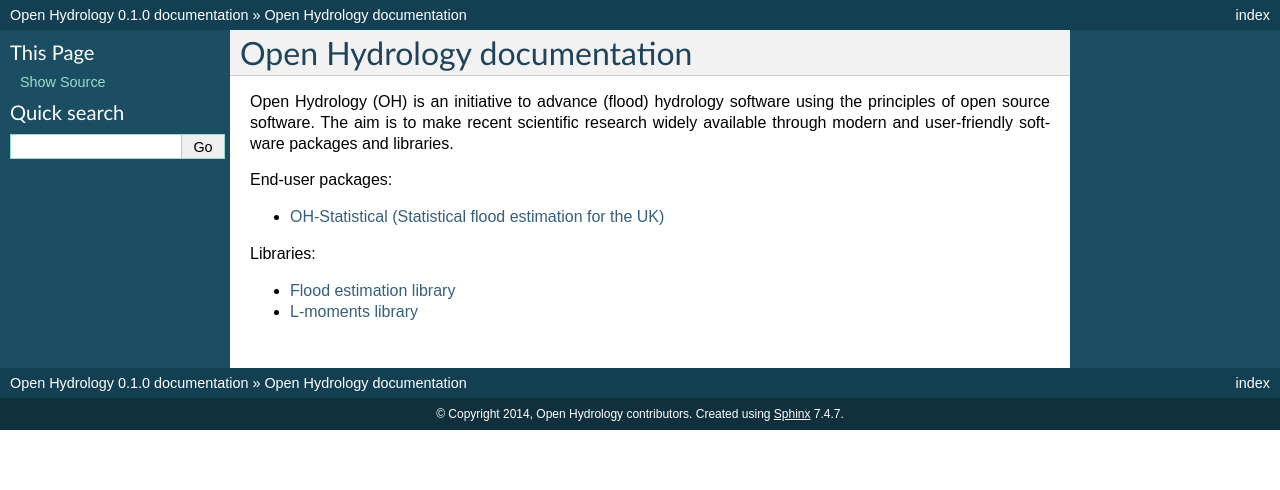
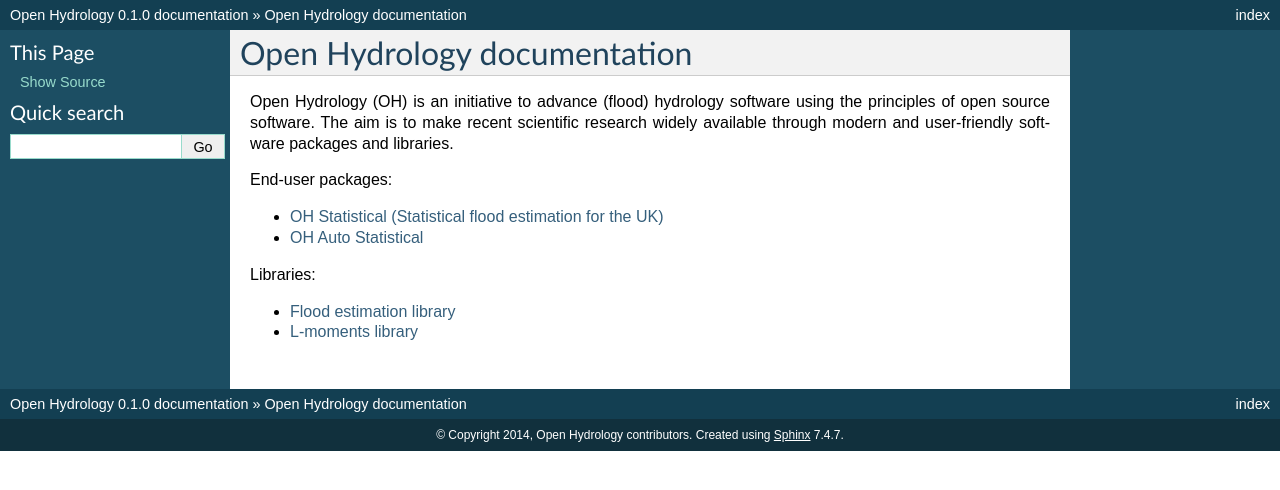
Before and after one commit to OpenHydrology/docs, a Sphinx documentation site: the page built from docs/source/index.rst, in a window 1280 px wide. Shown: the top 490 px of the page. Built offline with Sphinx 7.4.7, drawn with Linux system fonts in a browser that asks for light colours.

Commit message:
added OH Auto Statistical

```diff
--- a/docs/source/index.rst
+++ b/docs/source/index.rst
@@ -9,7 +9,8 @@
 
 .. toctree::
 
-   OH-Statistical (Statistical flood estimation for the UK) <http://docs.open-hydrology.org/>
+   OH Statistical (Statistical flood estimation for the UK) <http://docs.open-hydrology.org/>
+   OH Auto Statistical <http://docs.open-hydrology.org/projects/oh-auto-statistical>
 
 Libraries:
 
```
